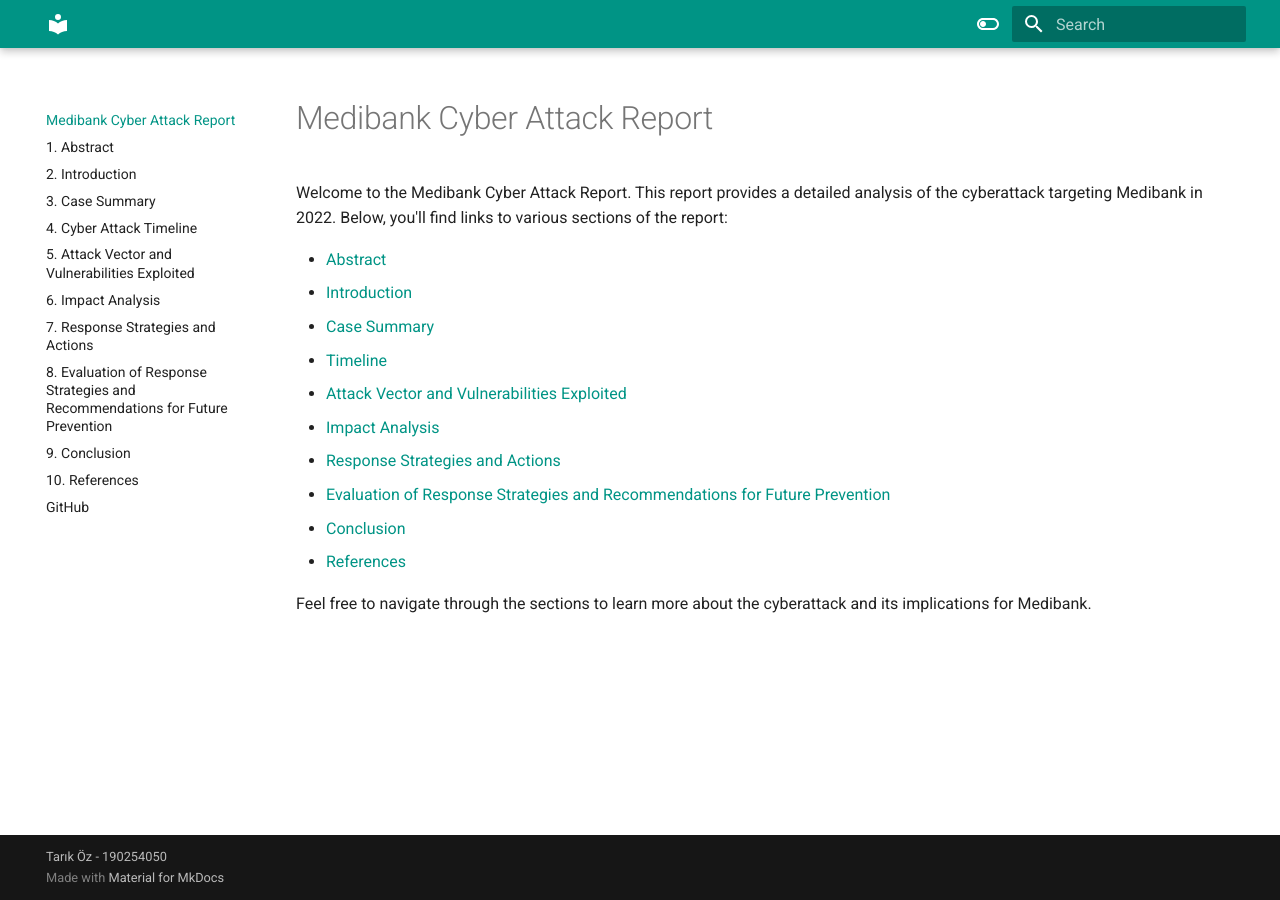
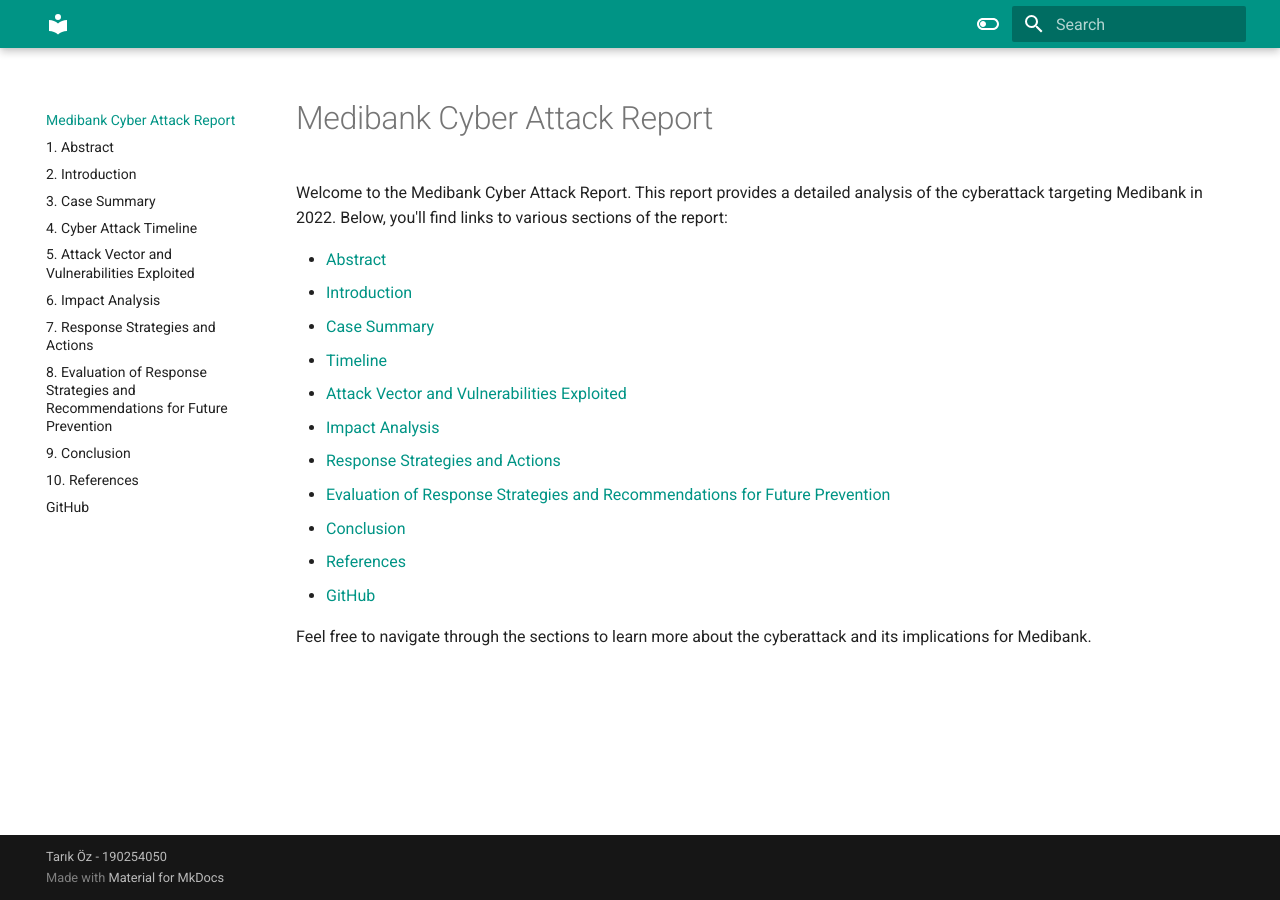
Before and after one commit to Tarik0z/medibank-cyber-attack-2022-report, an MkDocs documentation site: the page built from docs/index.md, in a window 1280 px wide. Built offline with MkDocs 1.6.1 and Material for MkDocs 9.7.7, drawn with Linux system fonts in a browser that asks for light colours.

Commit message:
Adding GitHub Navigation on Home Page

```diff
--- a/docs/index.md
+++ b/docs/index.md
@@ -12,5 +12,6 @@
 - [Evaluation of Response Strategies and Recommendations for Future Prevention](08_evaluation.md)
 - [Conclusion](09_conclusion.md)
 - [References](10_references.md)
+- [GitHub](11_github.md)
 
 Feel free to navigate through the sections to learn more about the cyberattack and its implications for Medibank.
```
